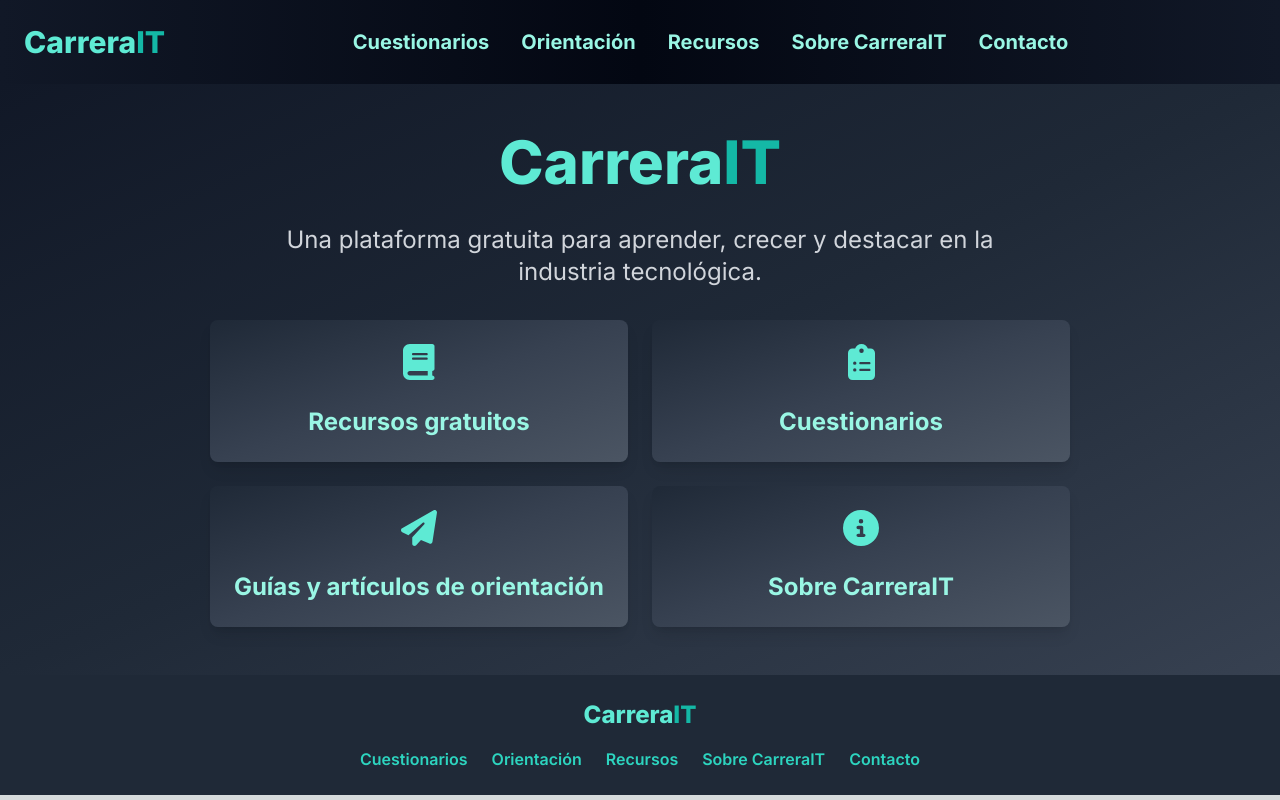
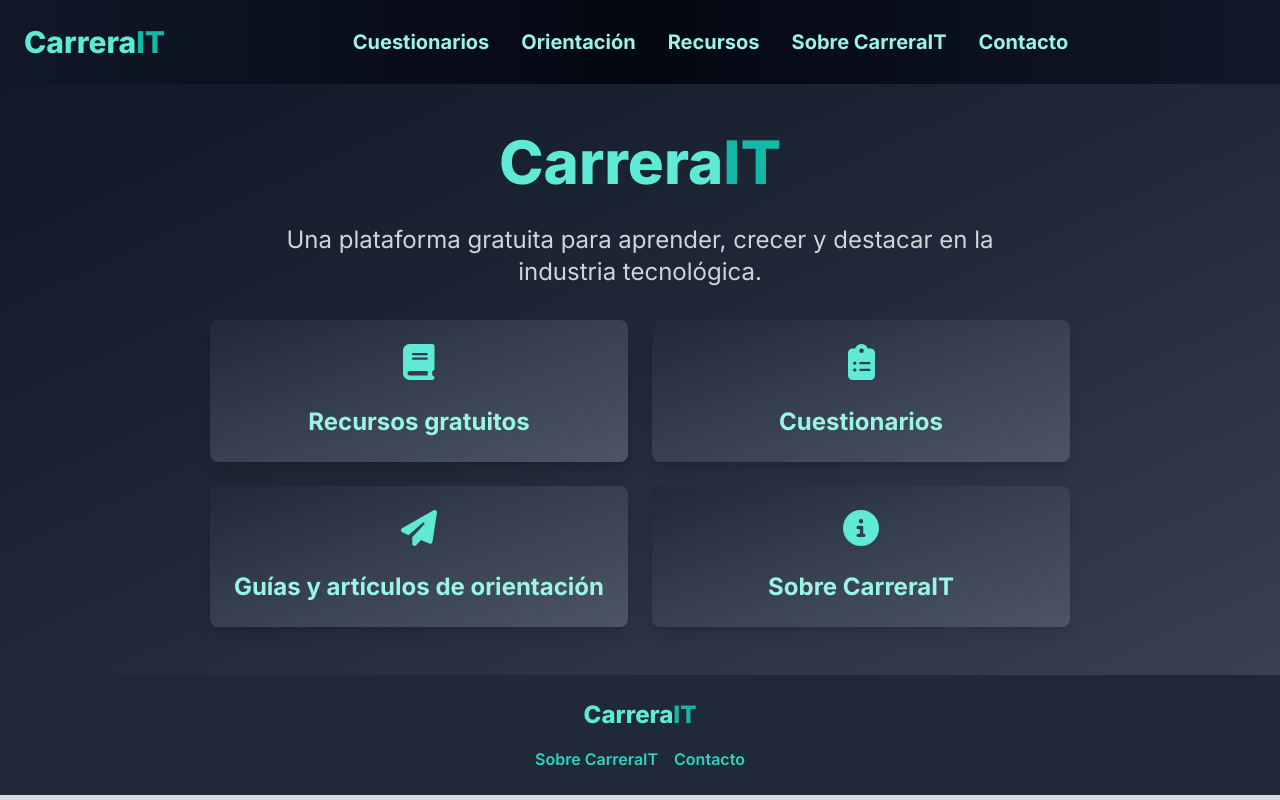
Before and after one commit to aronmilenait/carrerait-roadmap, a Next.js app in the folder carrerait-roadmap/: page / in a window 1280 px wide. Built offline with nearby package versions, Linux system fonts and the light colour scheme.

Commit message:
refactor: update footer links

```diff
--- a/carrerait-roadmap/src/app/components/Footer.tsx
+++ b/carrerait-roadmap/src/app/components/Footer.tsx
@@ -12,28 +12,14 @@ const Footer = () => {
           <span className="text-teal-300">Carrera</span>
           <span className="text-teal-500">IT</span>
         </a>
-        <nav className="mt-4 flex flex-col sm:flex-row justify-center space-y-4 sm:space-y-0 sm:space-x-6">
-          <a href="/cuestionario" className={footerLinksClasses}>
-            Cuestionarios
-          </a>
-          <a href="/orientacion" className={footerLinksClasses}>
-            Orientación
-          </a>
-          <a href="/recursos" className={footerLinksClasses}>
-            Recursos
-          </a>
+        <div className="mt-4 flex justify-center space-x-4">
           <a href="/sobre-carrerait" className={footerLinksClasses}>
             Sobre CarreraIT
           </a>
-          <a
-            href="https://www.linkedin.com/in/milenasaron"
-            className={footerLinksClasses}
-            target="_blank"
-            rel="noopener noreferrer"
-          >
+          <a href="/contacto" className={footerLinksClasses}>
             Contacto
           </a>
-        </nav>
+        </div>
       </div>
     </footer>
   );
```
